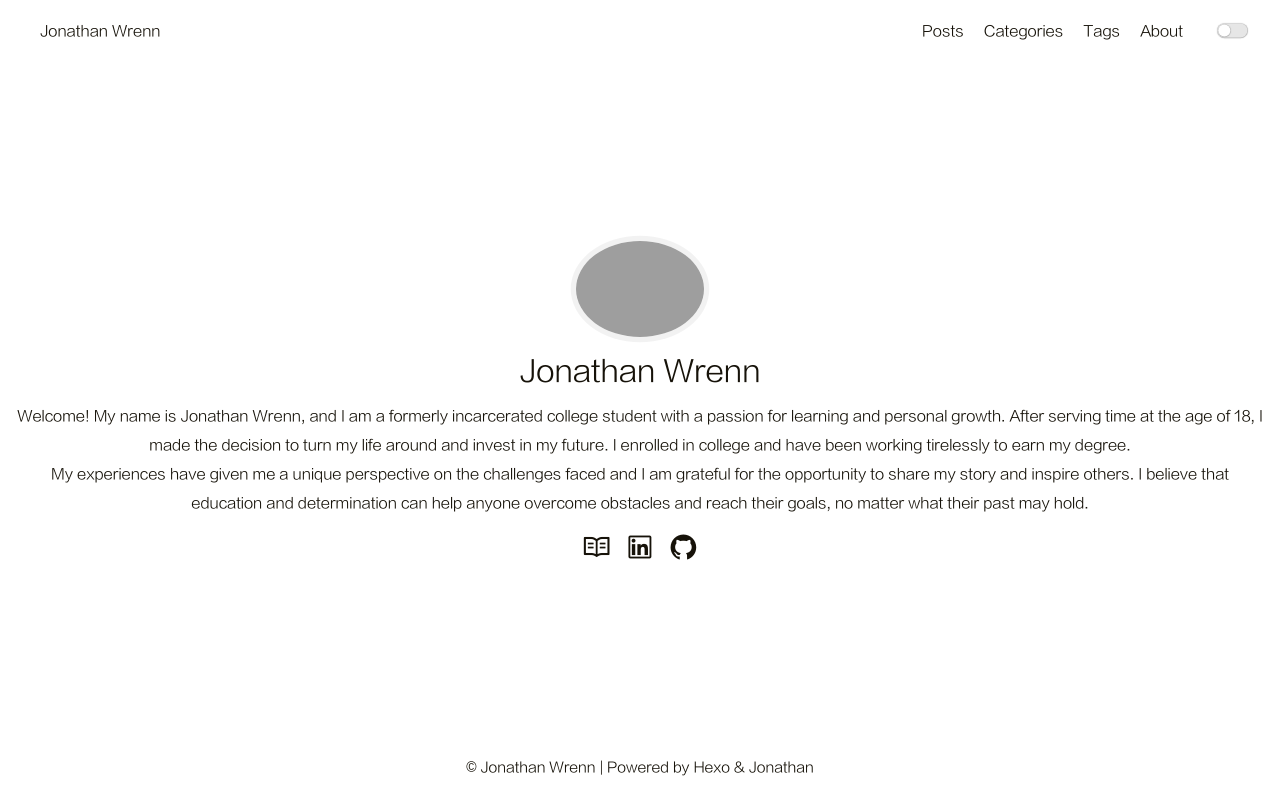
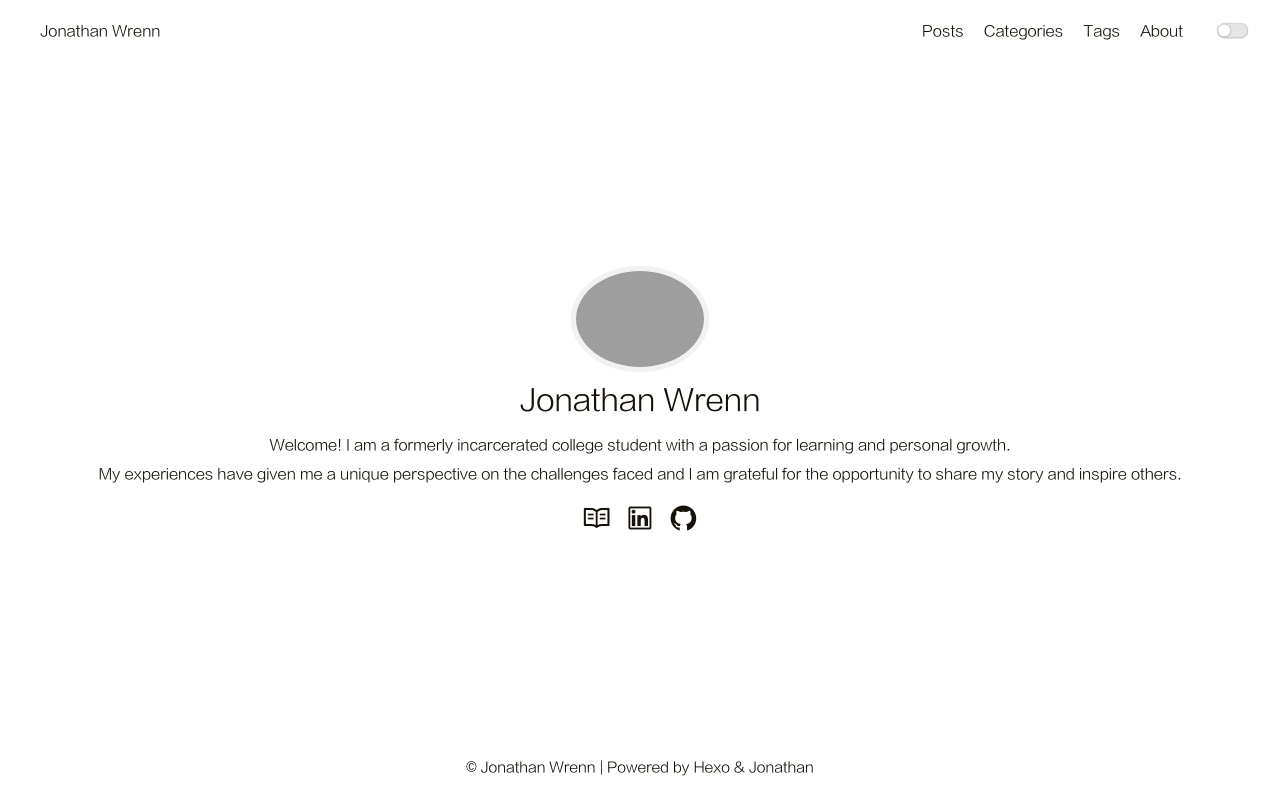
Before and after one commit to jonowrenn/Personal-Website, a plain HTML site: page index.html in a window 1280 px wide. Drawn offline with Linux system fonts and the light colour scheme; grey boxes are pictures that could not be loaded.

Commit message:
Site updated: 2023-02-07 19:45:12

```diff
--- a/index.html
+++ b/index.html
@@ -131,7 +131,7 @@
             <a href="/archives"><img src="/image/avatar.jpeg"></a>
         </div>
         <div class="nickname">Jonathan Wrenn</div>
-        <div class="description"><p>Welcome! My name is Jonathan Wrenn, and I am a formerly incarcerated college student with a passion for learning and personal growth. After serving time at the age of 18, I made the decision to turn my life around and invest in my future. I enrolled in college and have been working tirelessly to earn my degree.<br>My experiences have given me a unique perspective on the challenges faced and I am grateful for the opportunity to share my story and inspire others. I believe that education and determination can help anyone overcome obstacles and reach their goals, no matter what their past may hold.</p>
+        <div class="description"><p>Welcome! I am a formerly incarcerated college student with a passion for learning and personal growth.<br>My experiences have given me a unique perspective on the challenges faced and I am grateful for the opportunity to share my story and inspire others.</p>
 </div>
         <div class="links">
 
```
